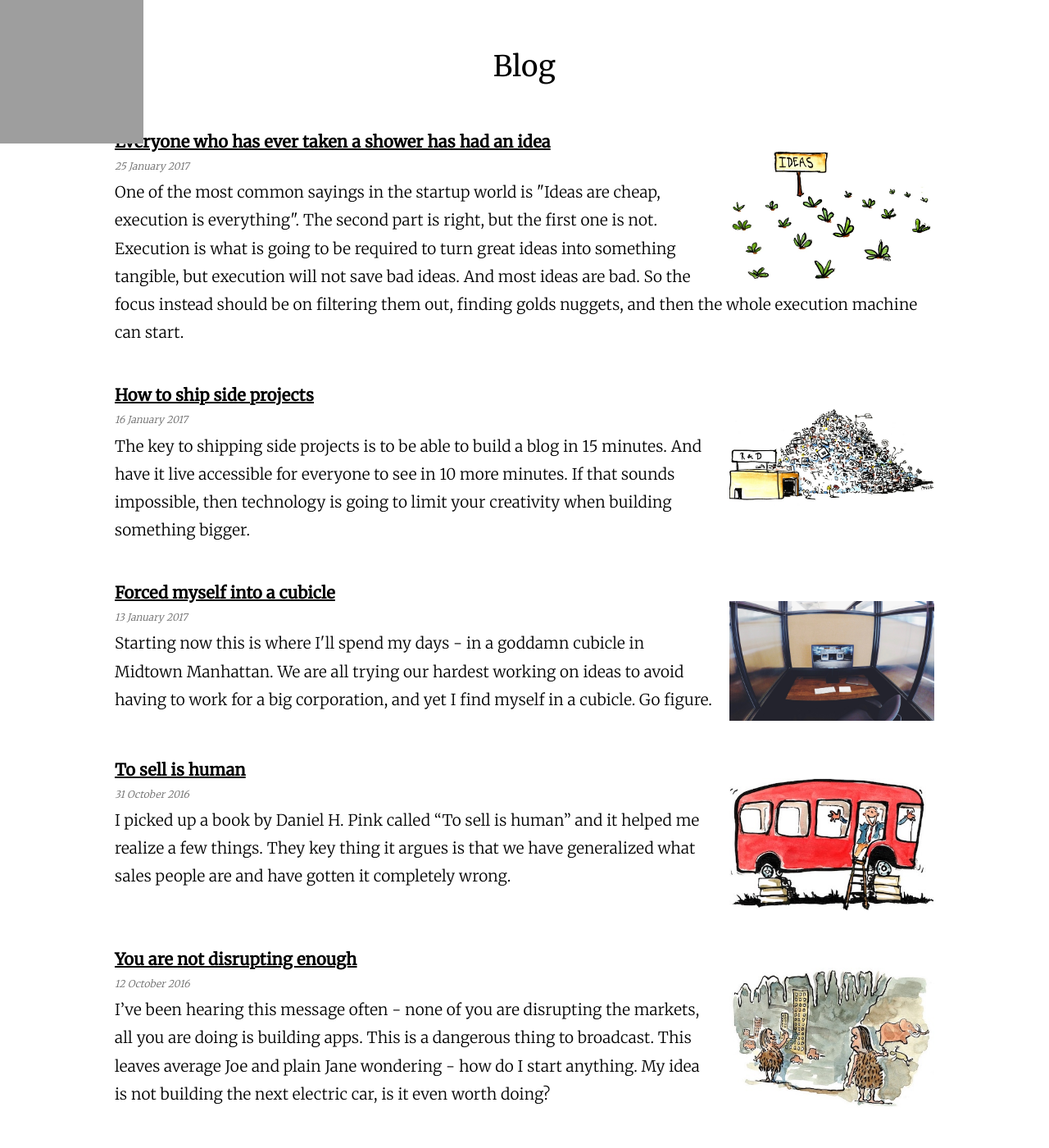
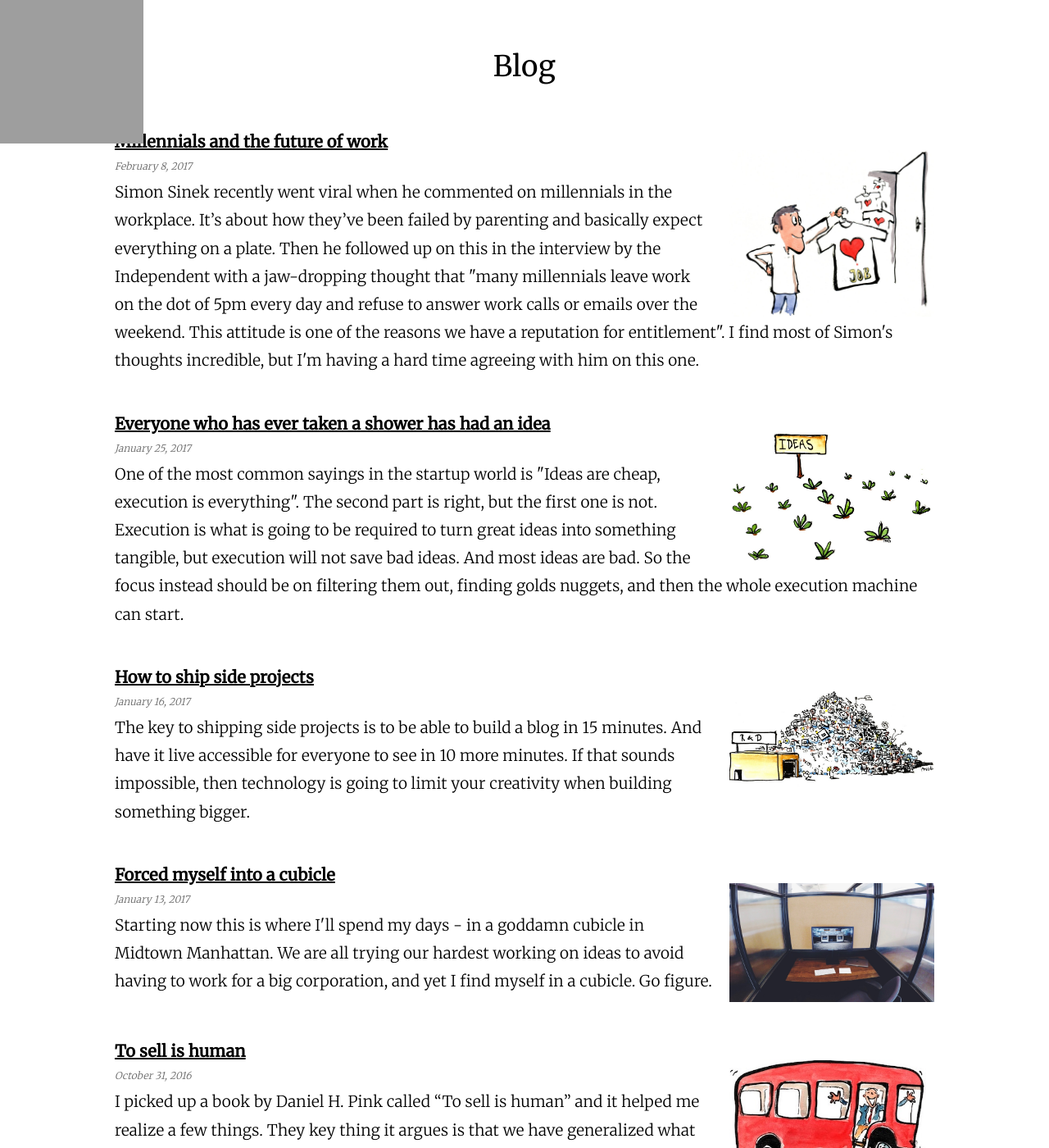
Before and after one commit to juokaz/juokaz.com, a Jekyll site: the page built from blog/index.html, in a window 1280 px wide and 1400 px high. Shown: the whole window at 82% size. Built offline with Jekyll 4.4.1, drawn with Linux system fonts in a browser that asks for light colours; the list of posts is cut into pages by our own code; some of the changed text lies outside the part shown; grey boxes are pictures that could not be loaded.

Commit message:
Add 'Millennials and the future of work' post

```diff
--- a/_layouts/post.html
+++ b/_layouts/post.html
@@ -4,7 +4,7 @@ layout: default
 <section itemscope itemtype="http://schema.org/Article">
     <header>
         <h1 itemprop="headline">{{ page.title }}</h1>
-        <time datetime="{{ page.date | date: '%Y-%m-%d' }}" itemprop="datePublished">{{ page.date | date: '%d %B %Y' }}</time>
+        <time datetime="{{ page.date | date: '%Y-%m-%d' }}" itemprop="datePublished">{{ page.date | date: '%B %-d, %Y' }}</time>
     </header>
 
     <article itemprop="articleBody">
--- /dev/null
+++ b/_posts/2017-02-08-millennials-and-the-future-of-work.markdown
@@ -0,0 +1,24 @@
+---
+layout: post
+title: Millennials and the future of work
+location: New York, USA
+excerpt: Simon Sinek recently went viral when he commented on millennials in the workplace. It’s about how they’ve been failed by parenting and basically expect everything on a plate. Then he followed up on this in the interview by the Independent with a jaw-dropping thought that "many millennials leave work on the dot of 5pm every day and refuse to answer work calls or emails over the weekend. This attitude is one of the reasons we have a reputation for entitlement". I find most of Simon's thoughts incredible, but I'm having a hard time agreeing with him on this one.
+image: /blog/images/job-identity.jpg
+---
+
+Simon Sinek recently went viral when he commented on millennials in the workplace. It’s about how they’ve been failed by parenting and basically expect everything on a plate. Then he followed up on this in the [interview by the Independent](http://www.independent.co.uk/life-style/millennials-struggling-work-careers-because-their-parents-gave-them-medals-for-coming-last-simon-a7537121.html) with a jaw-dropping thought that "many millennials leave work on the dot of 5pm every day and refuse to answer work calls or emails over the weekend. This attitude is one of the reasons we have a reputation for entitlement".
+
+<img src="/blog/images/job-identity.jpg" alt="Job identity" class="right" />
+
+I find most of Simon's thoughts incredible, but I'm having a hard time agreeing with him on this one. It's missing the fact that *a job* as a concept has changed over time. And it will continue to do so. What is being labeled as entitlement is instead an unfamiliarity with the terrible employee vs. employer relationship imbalance. Many people, myself included, have mostly seen good economy conditions. This makes you expect more from a job.
+
+> However powerful our technology and complex our corporations, the most remarkable feature of the modern working world may in the end be internal, consisting in an aspect of our mentalities: in the widely held belief that our work should make us happy. All societies have had work at their centre; ours is the first to suggest that it could be something more than a punishment or a penance. Ours is the first to imply that we should seek to work even in the absence of a financial imperative. <br />
+> ― Alain de Botton, The Pleasures and Sorrows of Work
+
+Alain de Botton wrote a great book called "The Pleasures and Sorrows of Work". It's a wonderful read on the history and impact of jobs to our lives. As he explains, in less than a century thanks to technology among other things jobs in western societies have become more than collecting a paycheck. This leads to a realization that what we should be talking about is companies who are able to survive in the future. The hardest task when scaling a company is finding great people. This is unachievable if you discard a whole group of people just for being *millennials*.
+
+"Benefit of having a highly competent boss is the largest positive influence on typical worker’s job satisfaction" from [Harvard Business Review](https://hbr.org/2016/12/if-your-boss-could-do-your-job-youre-more-likely-to-be-happy-at-work). I'm guessing these sort of thoughts are foreign for older generations. But for an increasing number of workforce it's a given - it's all part of the same shift looking for meaning and purpose in a workplace. Ultimately, because of this the new generation is going to create better companies. Many  startups today are great workplaces already, if not for a few mistakes. I think the entitlement Simon mentions is positive thing - the expectation to get more will force companies to do more, or they'll find themselves with no one willing to work for them.
+
+Who if not millennials is going to crack the puzzle of VR and AR? It's definitely not going to be the people who think  Snapchat is stupid. The different upbringing in generations, the different worldview they provide, is what allows companies to stay diverse. So I find myself thinking what can I do to make the generation of Snapchat work <s>for me?</s> with me? Because this is the important question, schooling them to do things different is like screaming at a passing by train.
+
+*\*all illustrations done by Frits from hikingartist.com*
--- a/blog/index.html
+++ b/blog/index.html
@@ -9,13 +9,12 @@ title: Blog
 
     {% for post in paginator.posts %}
     <div class="postPreview" itemscope itemtype="http://schema.org/Article">
-        <a name="{{ post.date | date: '%d%B%Y' }}"></a>
         <a href="{{ post.url }}"><h3 itemprop="headline">{{ post.title }}</h3></a>
         <div>
           <a href="{{ post.url }}"><img src="{{ post.image }}" alt="{{ post.title }}" /></a>
         </div>
         <time datetime="{{ post.date | date: '%Y-%m-%d' }}" itemprop="datePublished">
-            {{ post.date | date: '%d %B %Y' }}
+            {{ post.date | date: '%B %-d, %Y' }}
         </time>
         <div itemprop="description">
             {{ post.excerpt }}
```
Also changed, not shown: blog/images/job-identity.jpg (added).
